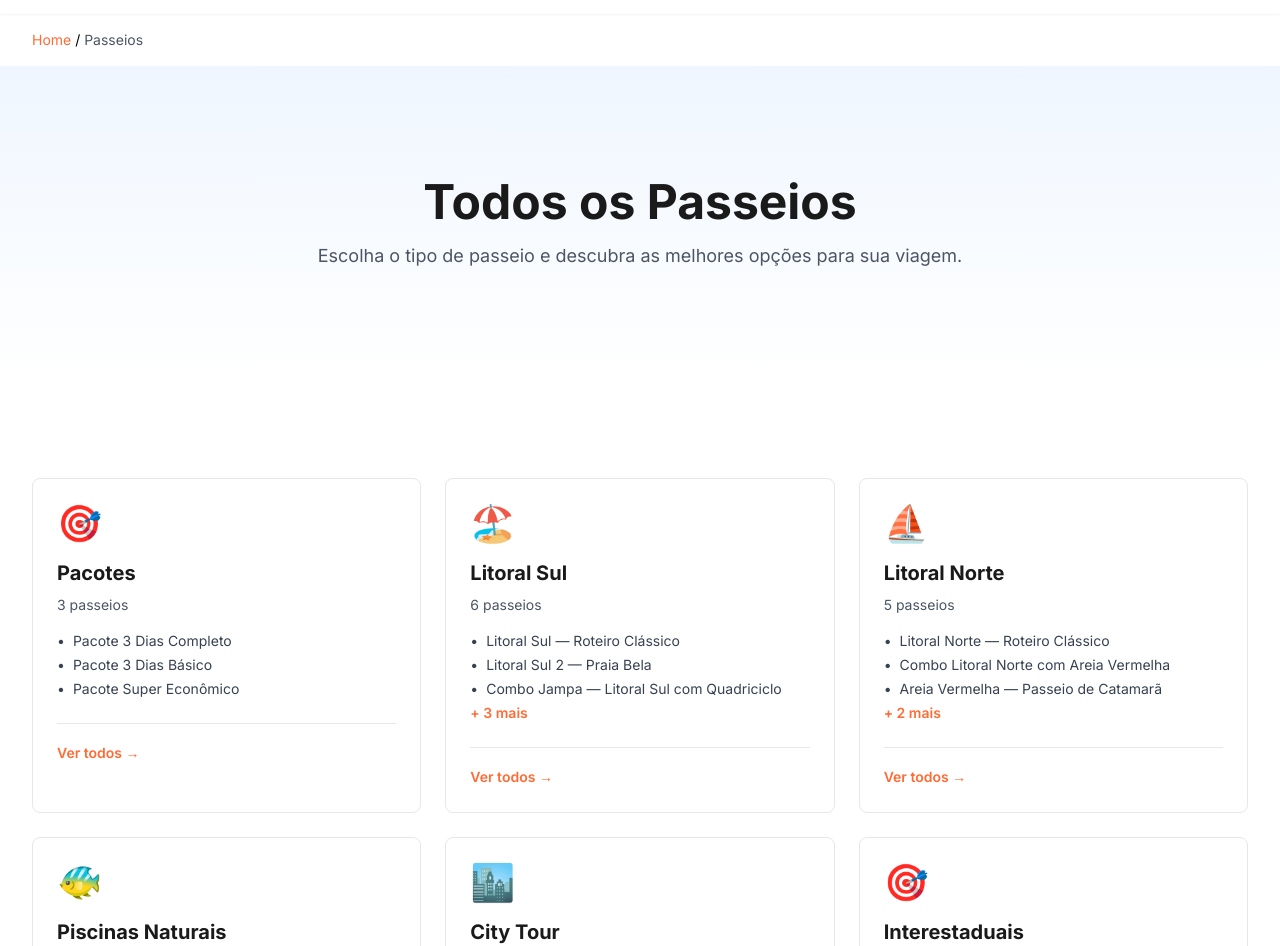
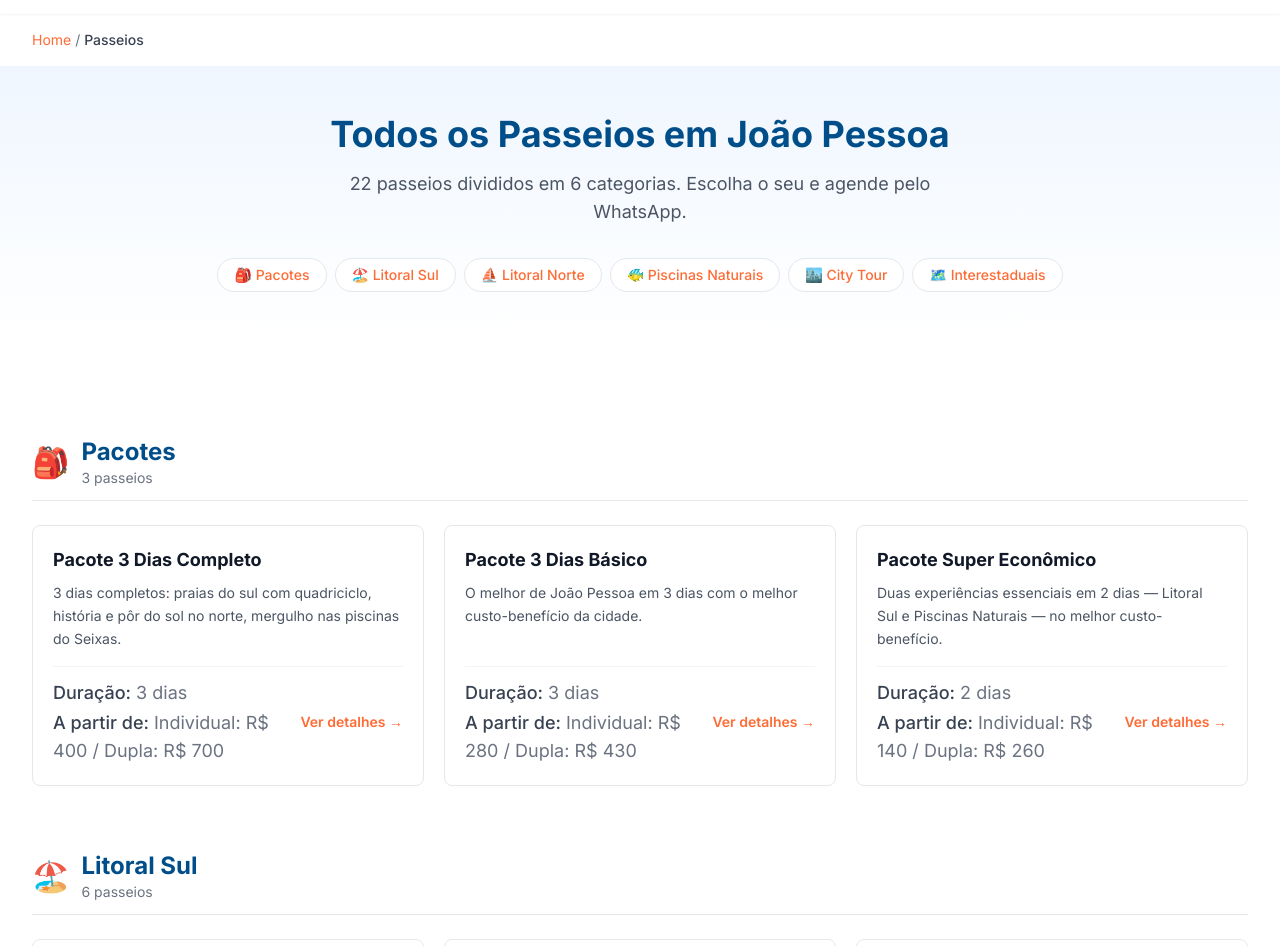
Before and after one commit to MurilloAffonso/cerebro-jampa, a Next.js app in the folder _site/: page /passeios in a window 1280 px wide. Shown: the part 66-1012 px from the top of the page. Built offline with nearby package versions, Linux system fonts and the light colour scheme.

Commit message:
feat(site): atualiza hub de passeios

```diff
--- a/_site/app/passeios/page.tsx
+++ b/_site/app/passeios/page.tsx
@@ -1,126 +1,140 @@
 /**
- * Página: Todos os Passeios
- *
- * Rota: /passeios
- * Objetivo: Listar todas as categorias e permitir navegação por tipo de passeio
- *
- * Estrutura:
- * 1. Hero: "Escolha o tipo de passeio"
- * 2. Grid de categorias com quantidade de passeios
- * 3. CTA para cada categoria
+ * Hub de Passeios — /passeios/
+ * Lista os 22 passeios agrupados pelas 6 categorias, cada card linkando para /passeios/[categoria]/[slug].
+ * ISSUE-09
  */
 
 import type { Metadata } from "next";
 import Link from "next/link";
 import { passeios } from "@/data/passeios";
+import { empresa } from "@/data/empresa";
 
 export const metadata: Metadata = {
-  title: "Todos os Passeios em João Pessoa | Vem Passear em Jampa",
+  title: "Passeios em João Pessoa — Vem Passear em Jampa",
   description:
-    "Navegue por todas as categorias de passeios em João Pessoa: piscinas naturais, litoral, city tour e muito mais.",
+    "Explore os 22 passeios em João Pessoa: piscinas naturais, litoral sul e norte, city tour, pacotes e interestaduais. Agende pelo WhatsApp.",
 };
 
+const CATEGORIAS: { slug: string; nome: string; emoji: string }[] = [
+  { slug: "pacotes",           nome: "Pacotes",            emoji: "🎒" },
+  { slug: "litoral-sul",       nome: "Litoral Sul",        emoji: "🏖️" },
+  { slug: "litoral-norte",     nome: "Litoral Norte",      emoji: "⛵" },
+  { slug: "piscinas-naturais", nome: "Piscinas Naturais",  emoji: "🐠" },
+  { slug: "city-tour",         nome: "City Tour",          emoji: "🏙️" },
+  { slug: "interestaduais",    nome: "Interestaduais",     emoji: "🗺️" },
+];
+
 export default function PasseiosPage() {
-  // Agrupar passeios por categoria
-  const categorias = Array.from(new Set(passeios.map((p) => p.categoria)));
-
-  const categoriasComPasseios = categorias.map((cat) => ({
-    slug: cat,
-    nome: cat
-      .split("-")
-      .map((word) => word.charAt(0).toUpperCase() + word.slice(1))
-      .join(" "),
-    passeios: passeios.filter((p) => p.categoria === cat),
+  const categorias = CATEGORIAS.map((cat) => ({
+    ...cat,
+    itens: passeios.filter((p) => p.categoria === cat.slug),
   }));
 
-  const emojiPorCategoria: { [key: string]: string } = {
-    "piscinas-naturais": "🐠",
-    "litoral-sul": "🏖️",
-    "litoral-norte": "⛵",
-    "city-tour": "🏙️",
-    urbano: "🏙️",
-  };
+  const total = passeios.length;
 
   return (
     <div>
       {/* Breadcrumb */}
-      <nav className="container-safe py-4 text-sm">
-        <Link href="/" className="hover:text-primary">
-          Home
-        </Link>
+      <nav className="container-safe py-4 text-sm text-gray-500">
+        <Link href="/" className="hover:text-primary">Home</Link>
         {" / "}
-        <span className="text-gray-600">Passeios</span>
+        <span className="text-gray-700 font-medium">Passeios</span>
       </nav>
 
       {/* Hero */}
-      <section className="hero-section bg-gradient-to-b from-blue-50 to-white">
+      <section className="bg-gradient-to-b from-blue-50 to-white py-12">
         <div className="container-safe text-center">
-          <h1>Todos os Passeios</h1>
-          <p className="text-lg text-gray-600 mt-4">
-            Escolha o tipo de passeio e descubra as melhores opções para sua viagem.
+          <h1 className="text-3xl md:text-4xl font-bold text-secondary mb-4">
+            Todos os Passeios em João Pessoa
+          </h1>
+          <p className="text-lg text-gray-600 max-w-2xl mx-auto">
+            {total} passeios divididos em {categorias.length} categorias. Escolha o seu e agende pelo WhatsApp.
           </p>
+
+          {/* Âncoras de categoria */}
+          <div className="flex flex-wrap justify-center gap-2 mt-8">
+            {categorias.map((cat) => (
+              <a
+                key={cat.slug}
+                href={`#${cat.slug}`}
+                className="inline-block bg-white border border-gray-200 rounded-full px-4 py-1.5 text-sm font-medium hover:border-primary hover:text-primary transition"
+              >
+                {cat.emoji} {cat.nome}
+              </a>
+            ))}
+          </div>
         </div>
       </section>
 
-      {/* Grid de Categorias */}
+      {/* Listagem por categoria */}
       <section className="section-padding">
-        <div className="container-safe">
-          <div className="grid grid-cols-1 md:grid-cols-2 lg:grid-cols-3 gap-6">
-            {categoriasComPasseios.map((cat) => (
+        <div className="container-safe space-y-16">
+          {categorias.map((cat) => (
+            <div key={cat.slug} id={cat.slug}>
+              {/* Cabeçalho da categoria */}
+              <div className="flex items-center gap-3 mb-6 pb-3 border-b border-gray-200">
+                <span className="text-3xl">{cat.emoji}</span>
+                <div>
+                  <h2 className="text-2xl font-bold text-secondary">{cat.nome}</h2>
+                  <p className="text-sm text-gray-500">
+                    {cat.itens.length} {cat.itens.length === 1 ? "passeio" : "passeios"}
+                  </p>
+                </div>
+              </div>
+
+              {/* Grid de passeios */}
+              <div className="grid grid-cols-1 md:grid-cols-2 lg:grid-cols-3 gap-5">
+                {cat.itens.map((p) => (
                   <Link
-                key={cat.slug}
-                href={`/passeios/${cat.slug}`}
-                className="group block bg-white border border-gray-200 rounded-lg p-6 hover:shadow-lg transition-shadow"
+                    key={p.id}
+                    href={`/passeios/${p.categoria}/${p.slug}`}
+                    className="group flex flex-col bg-white border border-gray-200 rounded-lg p-5 hover:shadow-md hover:border-primary transition"
                   >
-                <div className="text-4xl mb-4">
-                  {emojiPorCategoria[cat.slug] || "🎯"}
+                    <h3 className="font-bold text-lg text-gray-900 group-hover:text-primary transition mb-2">
+                      {p.nome}
+                    </h3>
+                    <p className="text-sm text-gray-600 flex-1 mb-4 leading-relaxed">
+                      {p.descricao}
+                    </p>
+                    <div className="flex items-center justify-between text-sm border-t border-gray-100 pt-3">
+                      <div className="space-y-0.5">
+                        <p className="text-gray-500">
+                          <span className="font-medium text-gray-700">Duração:</span>{" "}
+                          {p.duracao || "[CONSULTAR]"}
+                        </p>
+                        <p className="text-gray-500">
+                          <span className="font-medium text-gray-700">A partir de:</span>{" "}
+                          {p.preco || "[CONSULTAR]"}
+                        </p>
                       </div>
-                <h2 className="text-xl font-bold mb-2 group-hover:text-primary transition">
-                  {cat.nome}
-                </h2>
-                <p className="text-sm text-gray-600 mb-4">
-                  {cat.passeios.length} {cat.passeios.length === 1 ? "passeio" : "passeios"}
-                </p>
-
-                {/* Preview dos passeios */}
-                <ul className="text-sm text-gray-700 space-y-1">
-                  {cat.passeios.slice(0, 3).map((p) => (
-                    <li key={p.id} className="flex items-start">
-                      <span className="mr-2">•</span>
-                      <span>{p.nome}</span>
-                    </li>
-                  ))}
-                  {cat.passeios.length > 3 && (
-                    <li className="text-primary font-semibold">
-                      + {cat.passeios.length - 3} mais
-                    </li>
-                  )}
-                </ul>
-
-                {/* CTA */}
-                <div className="mt-6 pt-4 border-t border-gray-200">
-                  <span className="inline-block text-primary font-semibold text-sm">
-                    Ver todos →
+                      <span className="text-primary font-semibold text-sm whitespace-nowrap ml-4">
+                        Ver detalhes →
                       </span>
                     </div>
                   </Link>
                 ))}
               </div>
             </div>
+          ))}
+        </div>
       </section>
 
-      {/* CTA Final */}
+      {/* CTA WhatsApp */}
       <section className="section-padding bg-primary text-white">
         <div className="container-safe text-center">
-          <h2>Não encontrou o que procura?</h2>
-          <p className="text-lg mt-4 mb-8">
-            Mande uma mensagem para Murillo e vamos criar um roteiro personalizado.
+          <h2 className="text-2xl md:text-3xl font-bold mb-4">
+            Ficou com dúvida sobre qual passeio escolher?
+          </h2>
+          <p className="text-lg mb-8 opacity-90">
+            Mande uma mensagem para Murillo — ele indica o roteiro certo para o seu tempo e orçamento.
           </p>
           <a
-            href="https://wa.me/5583988888888"
+            href={empresa.contato.whatsappLink}
+            target="_blank"
+            rel="noopener noreferrer"
             className="inline-block bg-white text-primary px-8 py-4 rounded-md font-semibold text-lg hover:bg-gray-100 transition-colors"
           >
-            💬 Chamar Murillo
+            💬 Falar com Murillo pelo WhatsApp
           </a>
         </div>
       </section>
```
Lines whose indentation alone changed are shown as unchanged.
